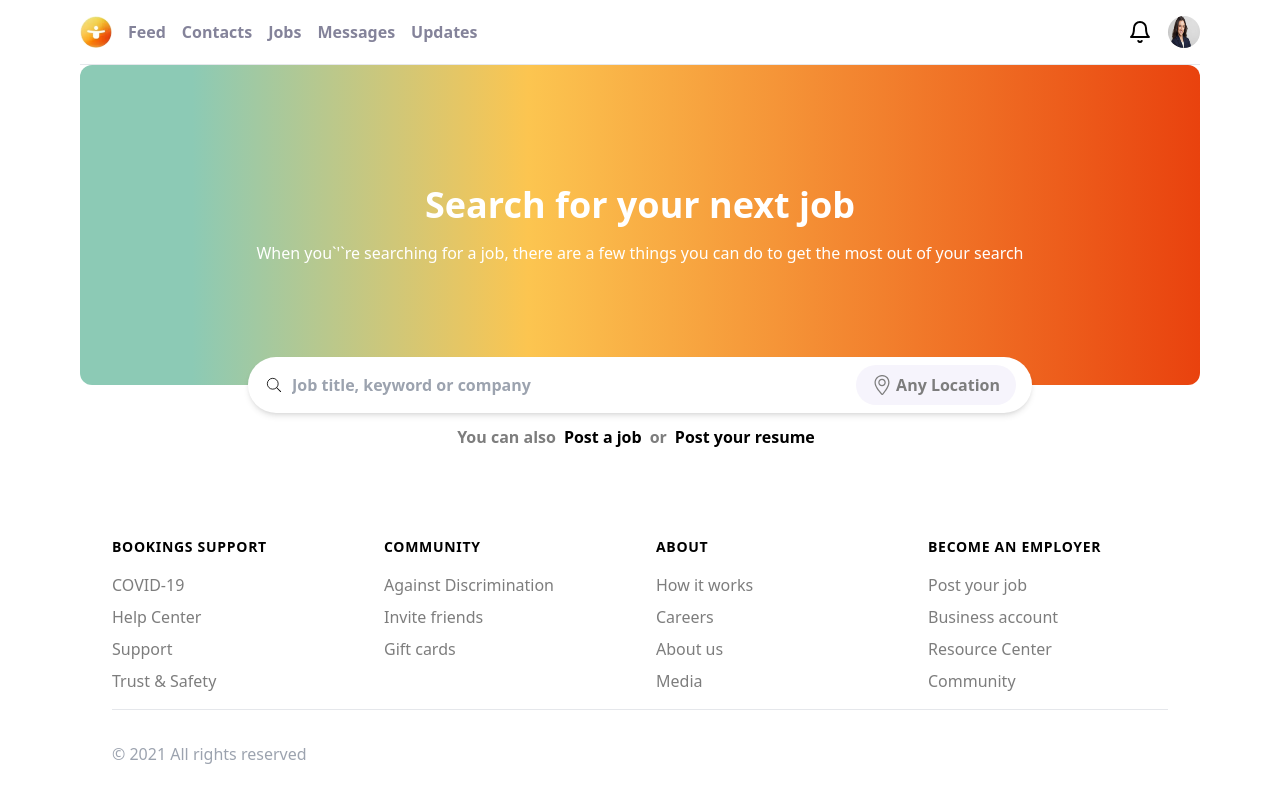
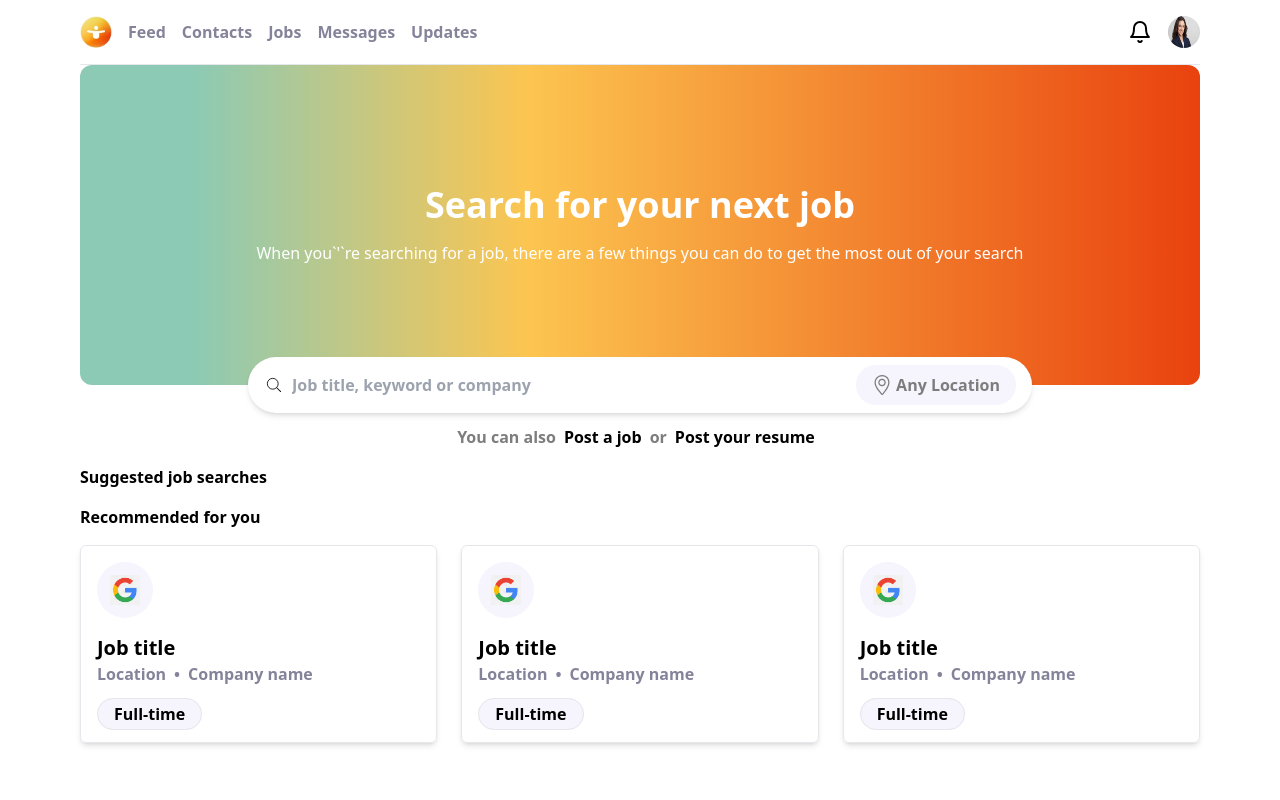
Before and after one commit to dkgangawat/job-application-portal, a Next.js app in the folder client/: page /jobs in a window 1280 px wide. Shown: the top 800 px of the page. Built offline with nearby package versions, Linux system fonts and the light colour scheme.

Commit message:
Refactor job page and footer components

```diff
--- a/client/app/jobs/page.tsx
+++ b/client/app/jobs/page.tsx
@@ -1,7 +1,13 @@
-import React from "react";
+"use client";
+import OverlayModel from "@/components/OverlayModel";
+import JobCard from "@/components/jobCard";
+import React, { useState } from "react";
 
 const page: React.FC = () => {
+  const [openJobModel, setOpenJobModel] = useState(false);
+
   return (
+    <>
       <div>
         {/* gradient div from let to right with 3 colors */}
         <div className="w-full mb-20 sm:mb-10 h-80 bg-gradient-to-r rounded-xl p-2 from-[#8ccab5] from-10% via-40% via-[#fcc550]  to-[#e9420e] to-100% relative">
@@ -42,6 +48,26 @@ const page: React.FC = () => {
           <span className=" mx-2  text-black">Post your resume</span>
         </p>
       </div>
+      <section>
+        <h5 className=" font-semibold my-4">Suggested job searches</h5>
+      </section>
+      <section className="">
+        <h5 className=" font-semibold my-4">Recommended for you</h5>
+        <ul className=" grid grid-cols-1 sm:grid-cols-2 md:grid-cols-3 gap-6">
+          {Array.from({ length: 3 }).map((_, i) => (
+            <li
+              key={i}
+              onClick={() => {
+                setOpenJobModel(true);
+              }}
+            >
+              <JobCard />
+            </li>
+          ))}
+        </ul>
+      </section>
+      {openJobModel && <OverlayModel setClose={setOpenJobModel} />}
+    </>
   );
 };
 
--- /dev/null
+++ b/client/components/OverlayModel.tsx
@@ -0,0 +1,62 @@
+import Image from "next/image";
+import React from "react";
+
+const OverlayModel = ({ setClose }: any) => {
+  return (
+    <>
+      <div className="fixed inset-0 bg-black bg-opacity-50 z-50"></div>
+      <div className="fixed inset-0 flex items-center justify-center z-50 p-4">
+        <div className="bg-white p-6 rounded-lg flex flex-col gap-4 sm:max-w-[50%] h-[80vh] overflow-y-auto relative">
+          <button
+            onClick={() => {
+              setClose(false);
+            }}
+            className="absolute top-4 right-4"
+          >
+            X
+          </button>
+          <div className=" flex gap-2">
+            <div className=" w-14 h-14  bg-gray-3 flex justify-center items-center">
+              <Image
+                src="/google.png"
+                draggable={false}
+                alt="job"
+                width={30}
+                height={30}
+              />
+            </div>
+            <div>
+              <h2 className="text-xl font-bold">Job title</h2>
+              <div className=" flex gap-2">
+                <span className="text-gray-1">Location</span>
+                <span className="text-gray-1">•</span>
+                <span className="text-gray-1">Company name</span>
+              </div>
+            </div>
+          </div>
+          <h1 className=" font-bold">Description</h1>
+          <p className=" text-gray-2 font-bold flex-1">
+            Lorem ipsum dolor sit amet consectetur adipisicing elit. Numquam
+            repudiandae accusantium aut velit eum, non cum itaque maiores
+            molestiae est delectus voluptatum libero sapiente possimus iure
+            deserunt quae quisquam ipsam. Lorem ipsum dolor sit amet consectetur
+            adipisicing elit. Numquam repudiandae accusantium aut velit eum, non
+            cum itaque maiores molestiae est delectus voluptatum libero sapiente
+            possimus iure deserunt quae quisquam ipsam. Lorem ipsum dolor sit
+            amet consectetur adipisicing elit. Numquam repudiandae accusantium
+            aut velit eum, non cum itaque maiores molestiae est delectus
+            voluptatum libero sapiente possimus iure deserunt quae quisquam
+            ipsam. Lorem ipsum dolor sit amet consectetur adipisicing elit.
+          </p>
+          <div>
+            <button className="bg-orange-1 block rounded-[20px] mx-auto text-white px-4 py-2 font-bold text-xl">
+              Apply Now
+            </button>
+          </div>
+        </div>
+      </div>
+    </>
+  );
+};
+
+export default OverlayModel;
--- a/client/components/footer.tsx
+++ b/client/components/footer.tsx
@@ -1,3 +1,4 @@
+import Link from "next/link";
 import React from "react";
 
 const footerLinks = [
@@ -40,7 +41,7 @@ const footerLinks = [
 const Footer: React.FC = () => {
   return (
     <footer className="bg-white mt-10">
-      <div className=" py-12 px-4 sm:px-6 lg:px-8">
+      <div className=" py-12 ">
         <div className="grid grid-cols-2 md:grid-cols-4 gap-8 border-b pb-4">
           {footerLinks.map((group) => (
             <div key={group.title}>
@@ -50,12 +51,12 @@ const Footer: React.FC = () => {
               <ul className="mt-4 space-y-2">
                 {group.links.map((link) => (
                   <li key={link.title}>
-                    <a
+                    <Link
                       href={link.url}
                       className="text-base text-gray-2   hover:text-gray-900"
                     >
                       {link.title}
-                    </a>
+                    </Link>
                   </li>
                 ))}
               </ul>
--- /dev/null
+++ b/client/components/jobCard.tsx
@@ -0,0 +1,35 @@
+import Image from "next/image";
+import React from "react";
+
+const JobCard: React.FC = () => {
+  return (
+    <>
+      <div className=" border shadow-md rounded-md p-4 flex flex-col gap-4">
+        <div className=" w-14 h-14 rounded-[50%] bg-gray-3 flex justify-center items-center">
+          <Image
+            src="/google.png"
+            draggable={false}
+            alt="job"
+            width={30}
+            height={30}
+          />
+        </div>
+        <div className=" font-semibold">
+          <h2 className="text-xl font-bold">Job title</h2>
+          <div className=" flex gap-2">
+            <span className="text-gray-1">Location</span>
+            <span className="text-gray-1">•</span>
+            <span className="text-gray-1">Company name</span>
+          </div>
+        </div>
+        <div>
+          <span className=" px-4 py-1 rounded-[20px] bg-gray-3 text-center border">
+            <span className=" font-bold">Full-time</span>
+          </span>
+        </div>
+      </div>
+    </>
+  );
+};
+
+export default JobCard;
--- a/client/tailwind.config.ts
+++ b/client/tailwind.config.ts
@@ -17,6 +17,7 @@ const config: Config = {
         "gray-1": "#84839a",
         "gray-2": "#7D7D7D",
         "gray-3": "#f6f4fc",
+        "orange-1" :"#F25406",
         "accent-2": "#EAEAEA",
         "accent-7": "#333",
         success: "#0070f3",
```
Also changed, not shown: client/public/google.png (added). Lines whose indentation alone changed are shown as unchanged.
